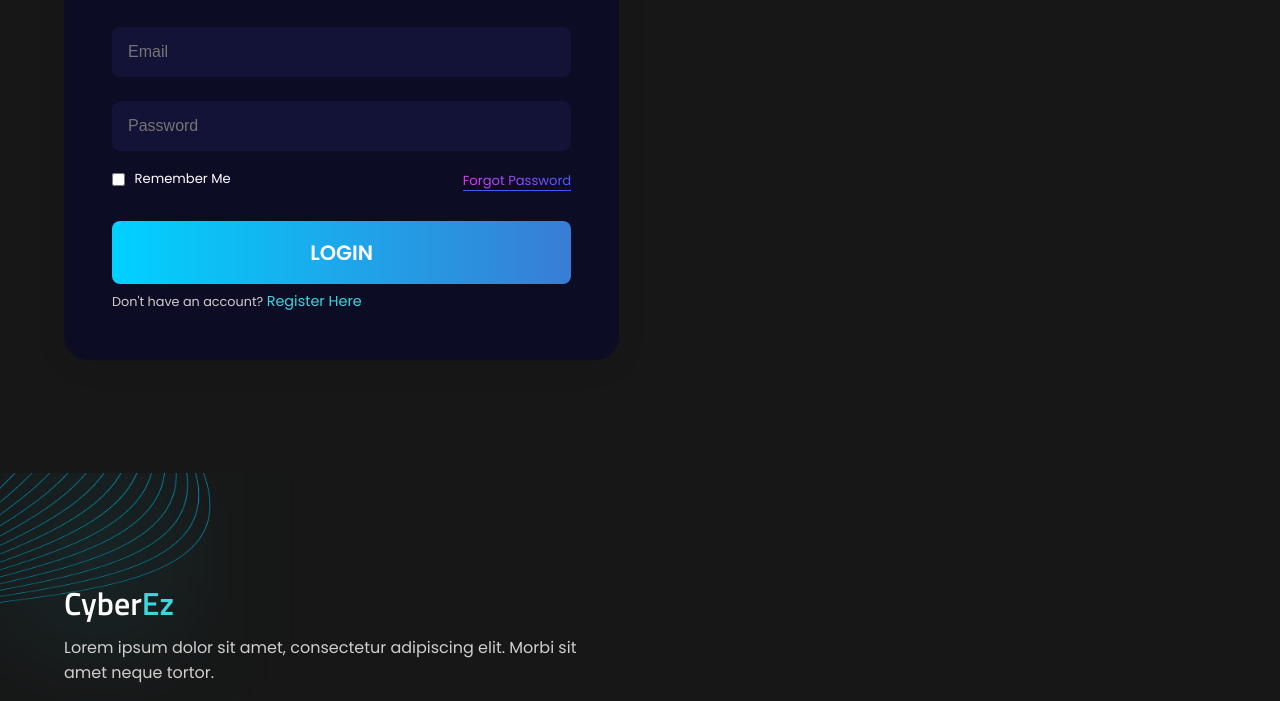
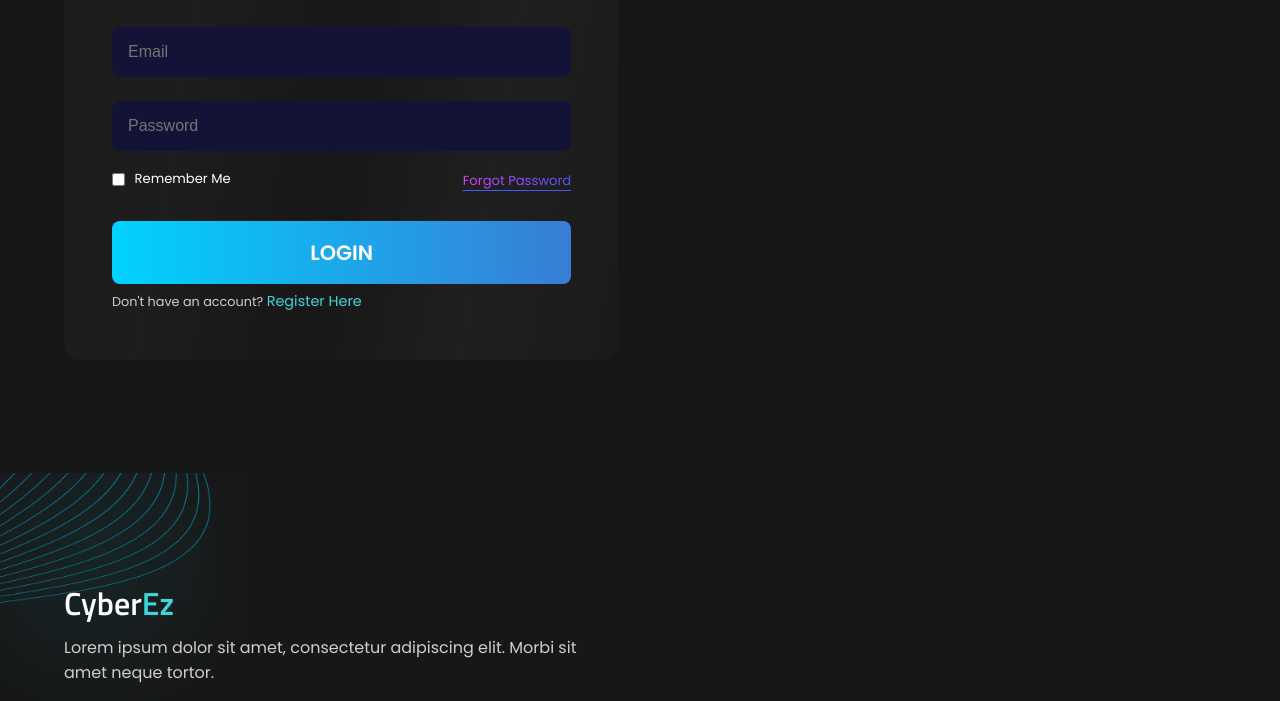
Before and after one commit to HabibSha/cyberez-courses, a plain HTML site: page login.html in a window 1280 px wide. Shown: the part 366-1067 px from the top of the page. Drawn offline with Linux system fonts and the light colour scheme.

Commit message:
Some style add to login page

```diff
--- a/css/login.css
+++ b/css/login.css
@@ -19,11 +19,15 @@ p {
 }
 
 .login_form {
-  background: rgba(10, 10, 43, 0.75);
-  box-shadow: 0 4px 30px rgba(0, 0, 0, 0.1);
-  backdrop-filter: blur(10px);
-  -webkit-backdrop-filter: blur(10px);
-  border-radius: 1.5rem;
+  background: linear-gradient(
+    100deg,
+    #2020207e,
+    #23232481,
+    #5a5a5a00,
+    #2928287a,
+    #1f1e1e77
+  );
+  border-radius: 1.2rem;
   padding: 3rem;
   transition: var(--transition);
 }
```
